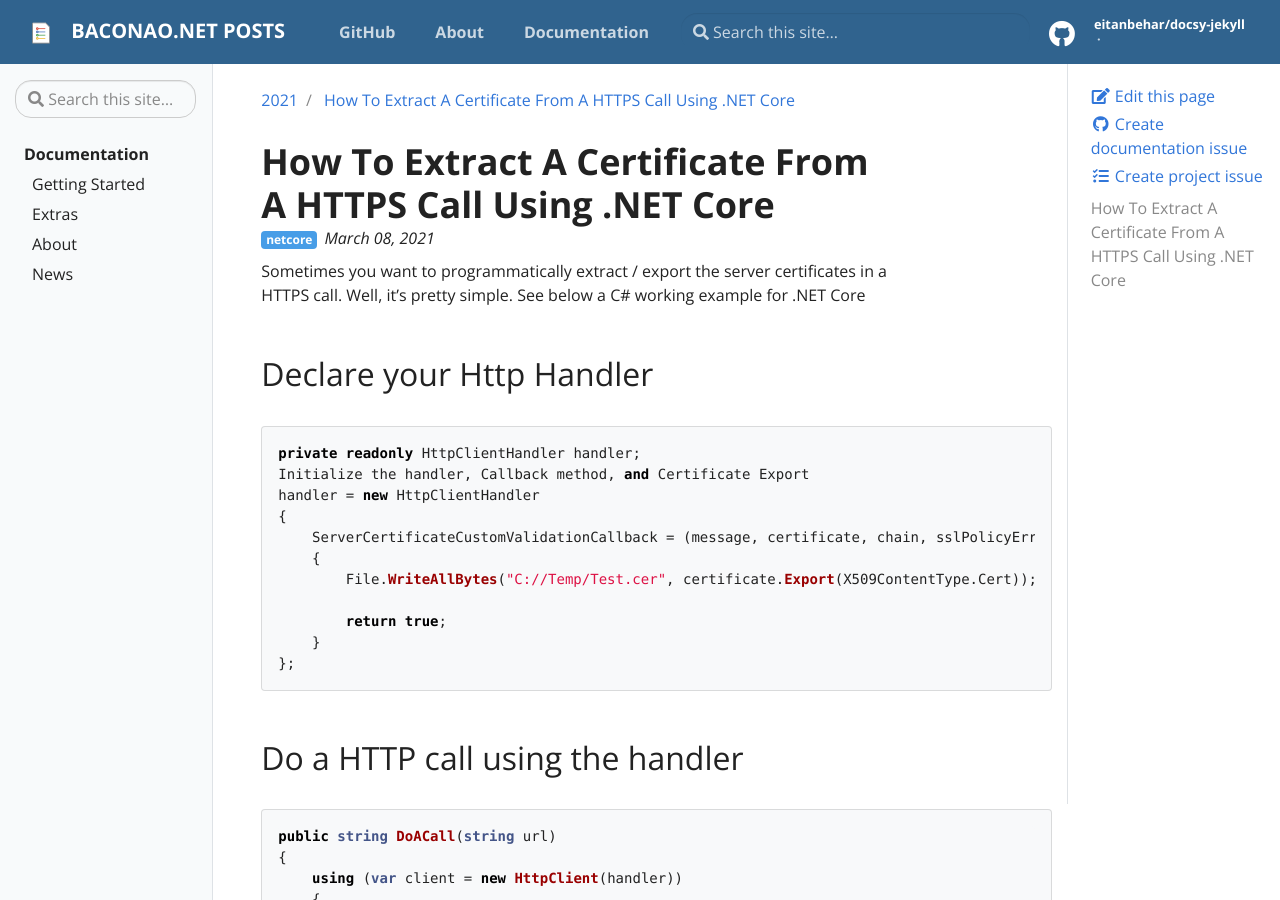
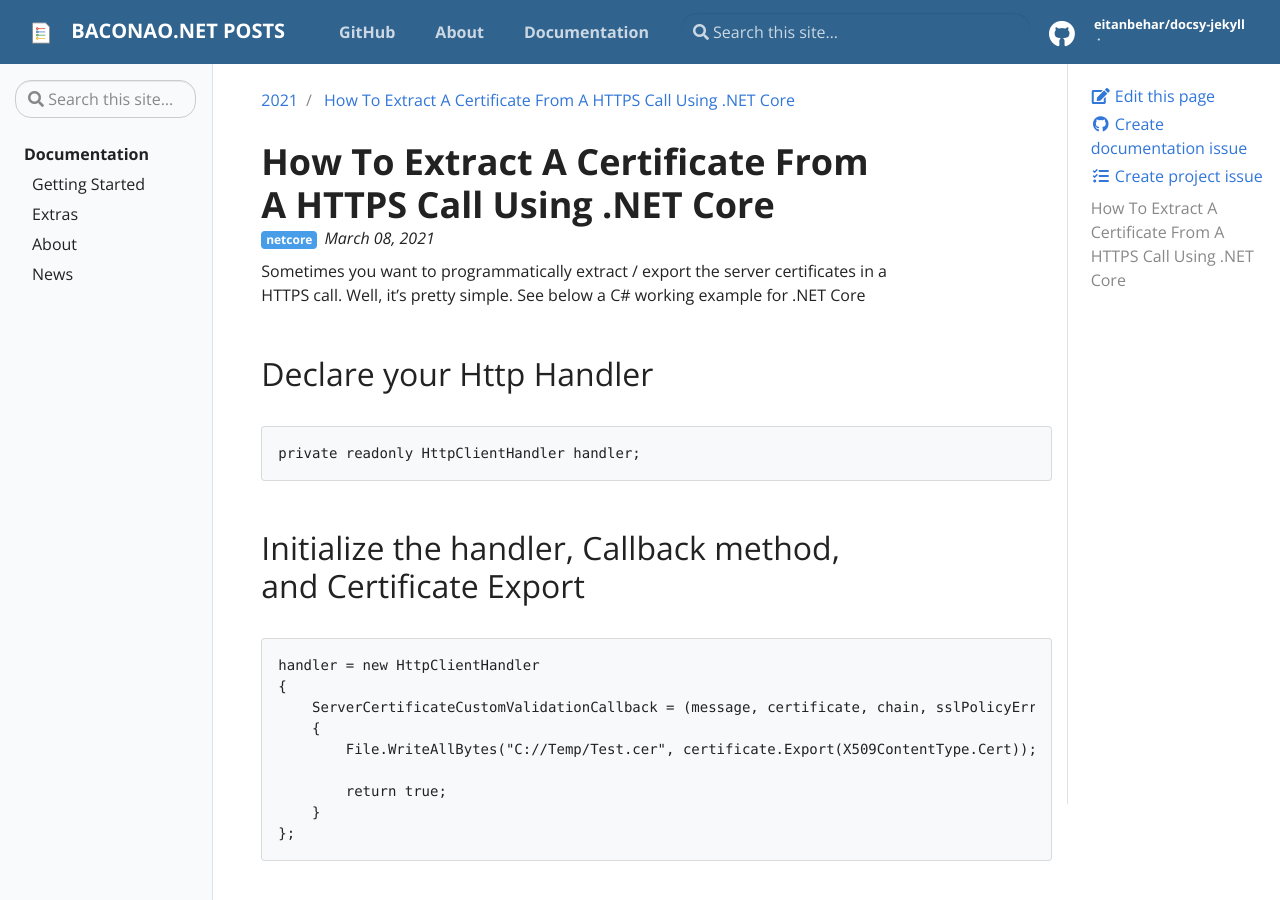
Before and after one commit to eitanbehar/docsy-jekyll, a Jekyll site: the page built from _posts/2021-03-08-extract-certificate.md, in a window 1280 px wide and 900 px high. Built offline with Jekyll 4.4.1, drawn with Linux system fonts in a browser that asks for light colours; our own code applies the rules of GitHub Pages for plain Markdown files.

Commit message:
update post

````diff
--- a/_posts/2021-03-08-extract-certificate.md
+++ b/_posts/2021-03-08-extract-certificate.md
@@ -10,10 +10,17 @@ badges:
 Sometimes you want to programmatically extract / export the server certificates in a HTTPS call.
 Well, it’s pretty simple. See below a C# working example for .NET Core
 
+<!--more-->
+
 ## Declare your Http Handler
-~~~ csharp
+
+```
 private readonly HttpClientHandler handler;
-Initialize the handler, Callback method, and Certificate Export
+```
+
+## Initialize the handler, Callback method, and Certificate Export
+
+```
 handler = new HttpClientHandler
 {
     ServerCertificateCustomValidationCallback = (message, certificate, chain, sslPolicyErrors) =>
@@ -23,11 +30,11 @@ handler = new HttpClientHandler
         return true;
     }
 };
-~~~
+```
 
 ## Do a HTTP call using the handler
 
-~~~ csharp
+{% highlight csharp %}
 public string DoACall(string url)
 {
     using (var client = new HttpClient(handler))
@@ -36,7 +43,7 @@ public string DoACall(string url)
         return response.Result.ToString();
     }
 }
-~~~
+{% endhighlight %}
 
 ## Usage
 
````
